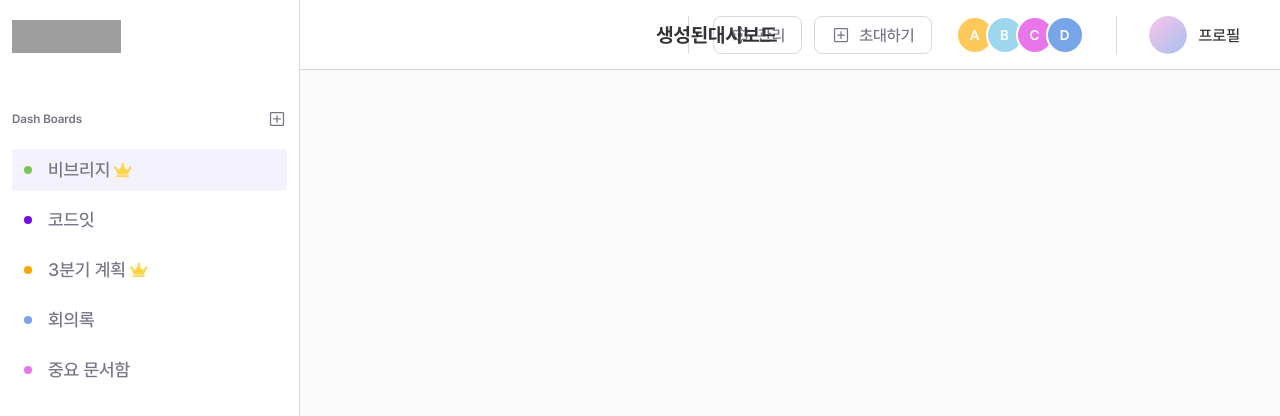
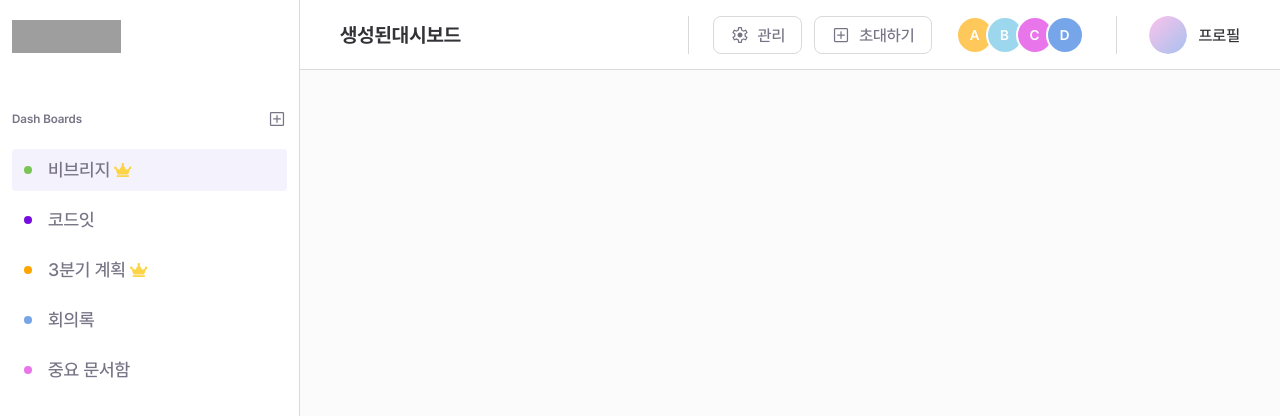
Before and after one commit to Sprint-19-part3-1team-Taskify/taskify, a Next.js app: page /mydashboard/1 in a window 1280 px wide. Shown: the top 416 px of the page. Built offline with nearby package versions, Linux system fonts and the light colour scheme; grey boxes are pictures that could not be loaded.

Commit message:
🎨 Style: 불필요한 left 값 및 주석 제거

```diff
--- a/src/components/header/header.module.scss
+++ b/src/components/header/header.module.scss
@@ -1,5 +1,3 @@
-// header.module.scss
-
 .header {
   background: #ffffff;
   border-bottom: 1px solid #d9d9d9;
@@ -90,7 +88,6 @@
   font-weight: 700;
   text-decoration: none;
   position: absolute;
-  left: 316.19px; // 로고 너비(109px) + 거리(207.19px)
 
   .dark & {
     color: #ffffff;
@@ -103,7 +100,6 @@
   align-items: center;
   gap: 12px;
   position: absolute;
-  left: 316.19px; // 로고 너비(109px) + 거리(207.19px)
 
   .dashboardName {
     position: static; // 부모가 이미 absolute이므로 자식은 static
```
